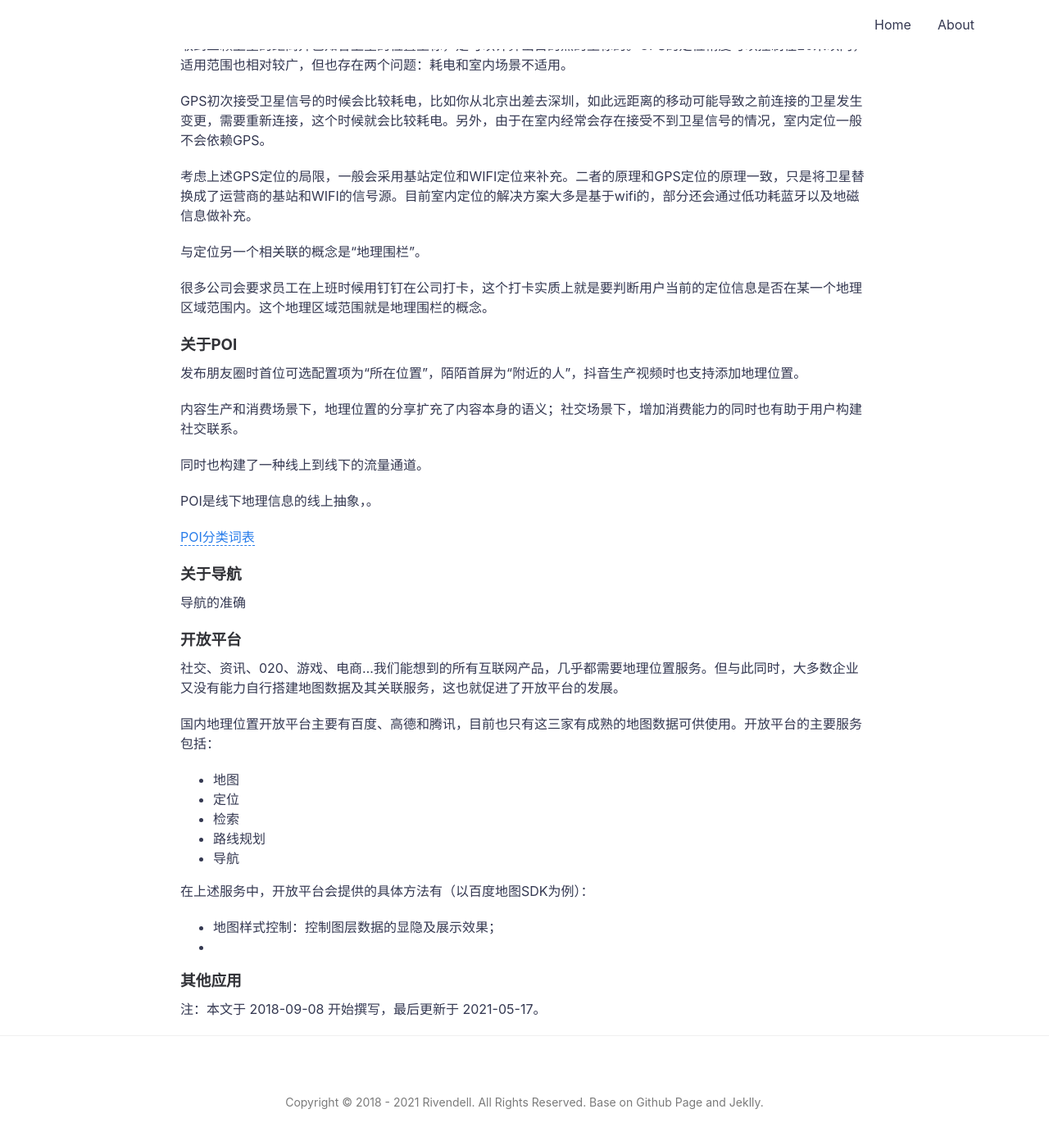
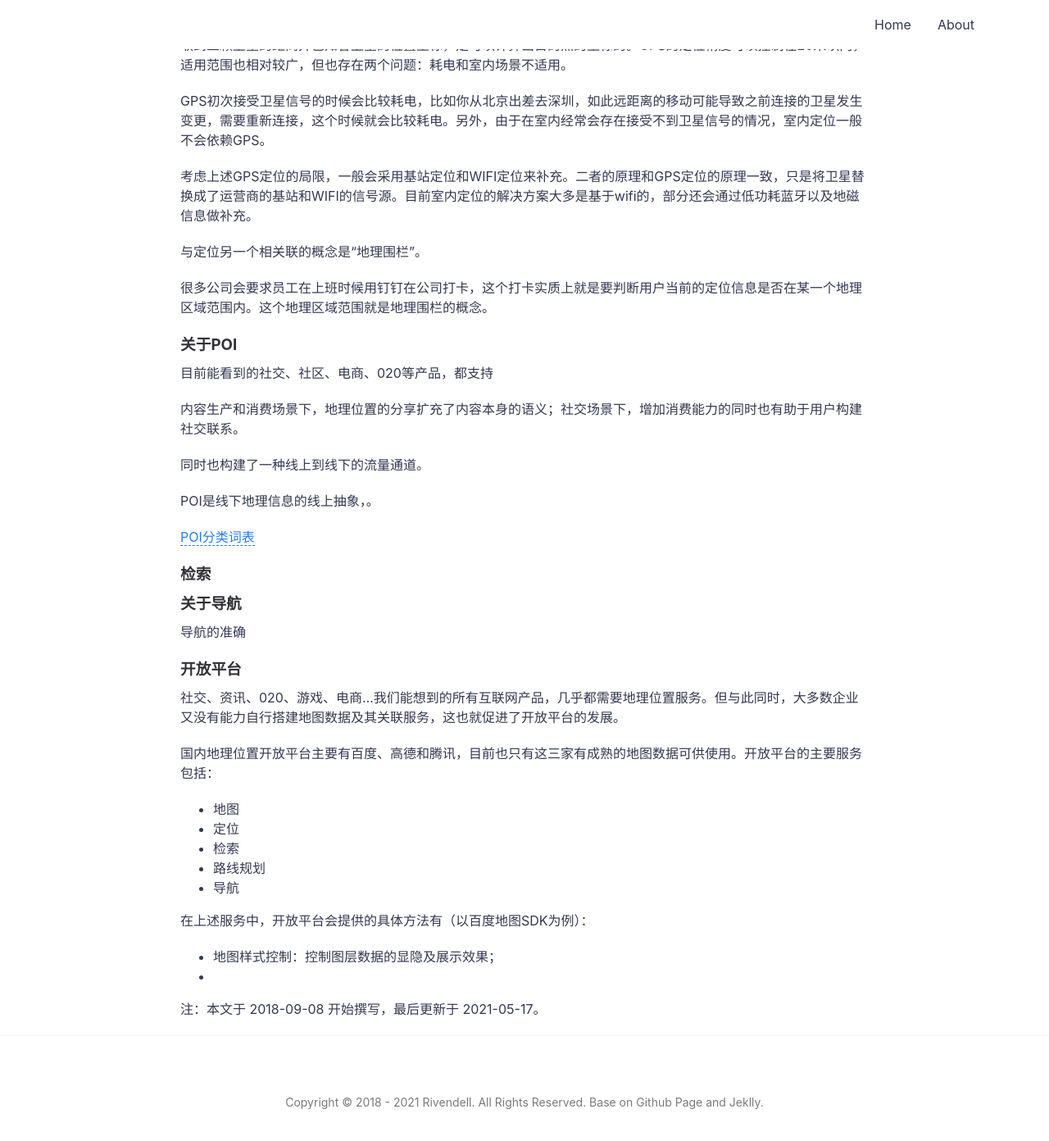
Before and after one commit to icarus507/icarus507.github.io, a Jekyll site: the page built from _posts/2018-09-08-谈谈地图（下）.md, in a window 1280 px wide and 1400 px high, scrolled down 741 px. Shown: the top 1392 px of the window at 82% size. Built offline with Jekyll 4.4.1, drawn with Linux system fonts in a browser that asks for light colours.

Commit message:
Update 2018-09-08-谈谈地图（下）.md

```diff
--- a/_posts/2018-09-08-谈谈地图（下）.md
+++ b/_posts/2018-09-08-谈谈地图（下）.md
@@ -1,7 +1,7 @@
 ---
 layout: post
 title: 谈谈地图（下）
-summary: 关键词：定位、POI、导航、开放平台
+summary: 关键词：定位、POI、检索、导航、开放平台
 featured-img: ruben-santander-69158
 ---
 ### 关于定位
@@ -21,7 +21,7 @@ GPS初次接受卫星信号的时候会比较耗电，比如你从北京出差
 
 ### 关于POI
 
-发布朋友圈时首位可选配置项为“所在位置”，陌陌首屏为“附近的人”，抖音生产视频时也支持添加地理位置。
+目前能看到的社交、社区、电商、020等产品，都支持
 
 内容生产和消费场景下，地理位置的分享扩充了内容本身的语义；社交场景下，增加消费能力的同时也有助于用户构建社交联系。
 
@@ -32,6 +32,7 @@ POI是线下地理信息的线上抽象，。
 
 [POI分类词表](https://lbs.qq.com/service/webService/webServiceGuide/webServiceAppendix)
 
+### 检索
 
 
 ### 关于导航
@@ -54,7 +55,6 @@ POI是线下地理信息的线上抽象，。
 * 地图样式控制：控制图层数据的显隐及展示效果；
 *
 
-### 其他应用
 
 
 
```
